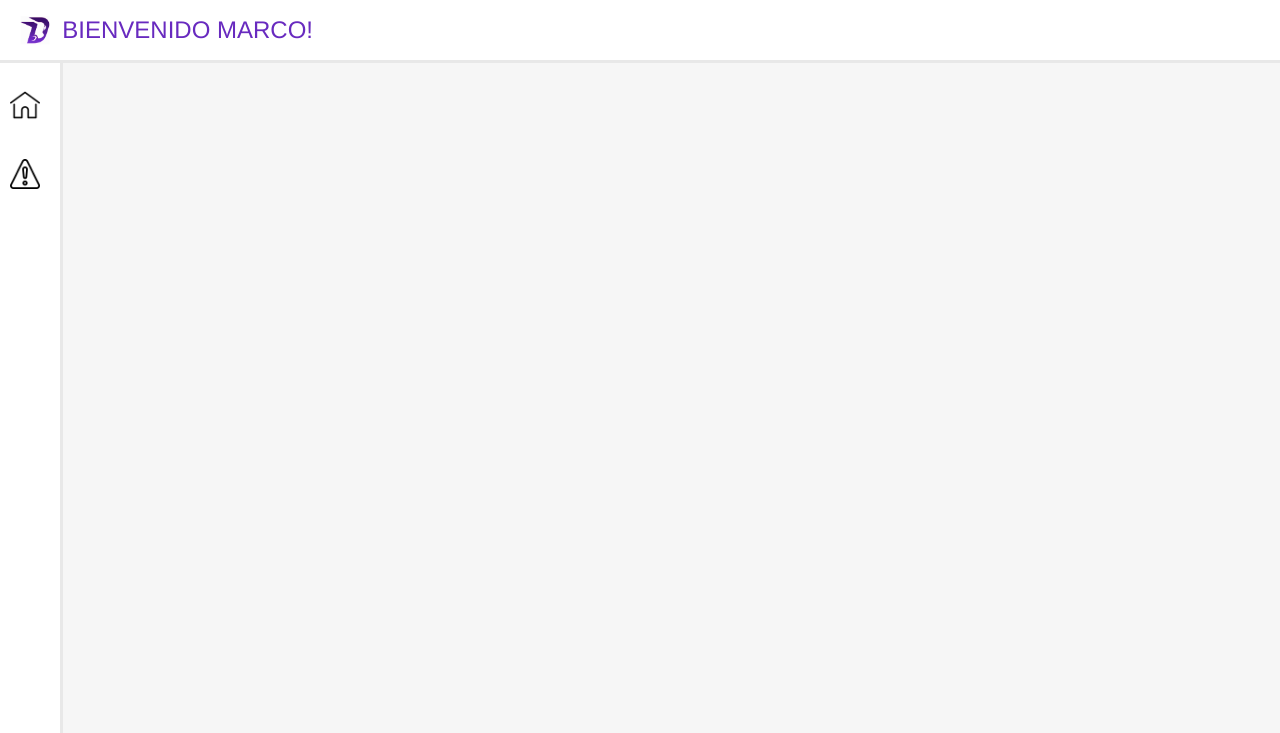
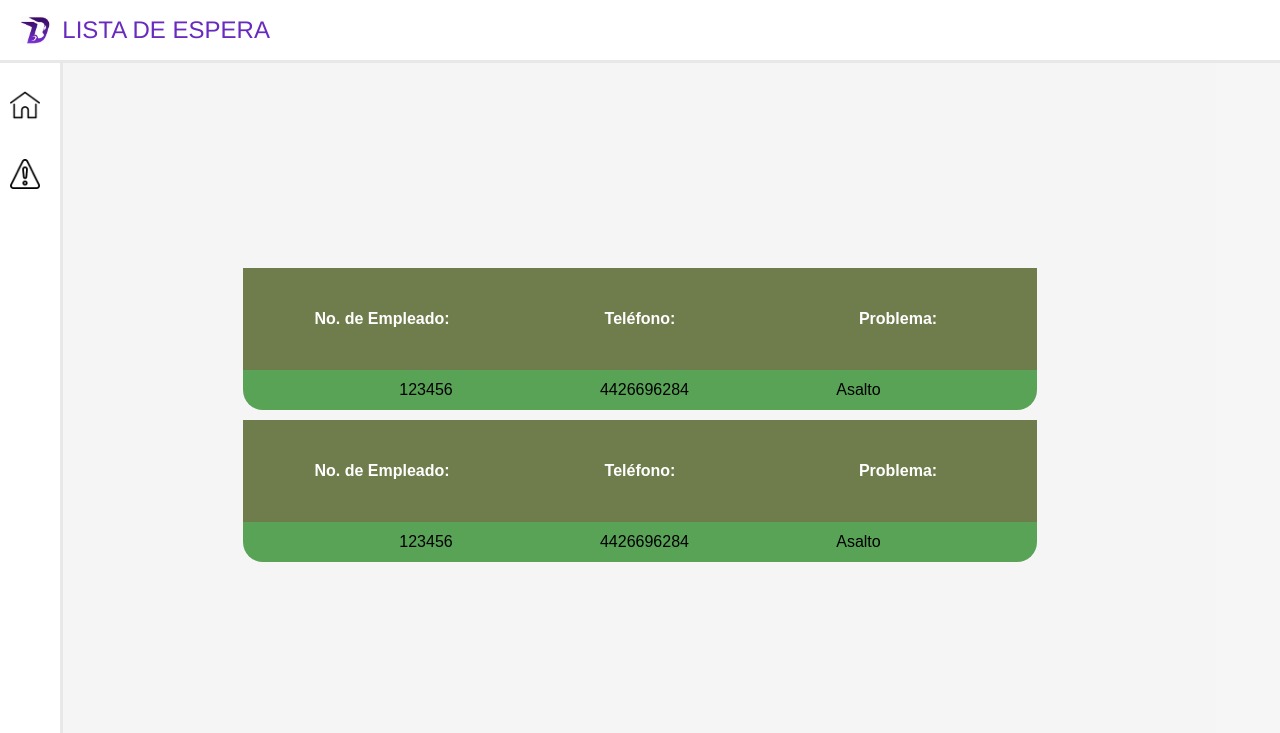
Before and after one commit to JosueMonFer/hackaton, a plain HTML site: page html/espera.html in a window 1280 px wide. Shown: the top 733 px of the page. Drawn offline with Linux system fonts and the light colour scheme.

Commit message:
dfewefgd

```diff
--- a/css/styles_espera.css
+++ b/css/styles_espera.css
@@ -75,3 +75,54 @@ nav ul li a {
     height: 30px;
     padding-bottom: 15px;
 }
+
+.dashboard {
+    font-family: Arial, sans-serif;
+    display: flex;
+    flex-wrap: wrap;
+    justify-content: center;
+    margin: auto;
+    align-items: center;
+    height: 105vh;
+    width: 90vw;
+    background-color: #f5f5f5;
+}
+
+#datos {
+    display: flex;
+    justify-content: space-evenly;
+    background-color: #6F7C4B;
+    padding: 10px;
+}
+
+#datos th{
+    font-family: Arial, sans-serif;
+    display: flex;
+    justify-content: center;
+    margin: auto;
+    align-items: center;
+    height: 10vh;
+    width: 20vw;
+    color: white;
+}
+
+#datos td{
+    font-family: Arial, sans-serif;
+    display: flex;
+    justify-content: center;
+    margin: auto;
+    align-items: center;
+    height: 10vh;
+    width: 20vw;
+    color: white;
+}
+
+#informacionDatos {
+    display: flex;
+    justify-content: space-evenly;
+    background-color: #58A356;
+    border-bottom-left-radius: 20px;
+    border-bottom-right-radius: 20px;
+    padding: 10px;
+    margin-bottom: 10px;
+}
--- a/html/espera.html
+++ b/html/espera.html
@@ -9,7 +9,7 @@
 <body>
     <div class="barraSuperior">
         <img src="../images/logo.png" alt="logo">
-        <div class="titulo">BIENVENIDO MARCO!</div>
+        <div class="titulo">LISTA DE ESPERA</div>
     </div>
 
     <div>
@@ -26,5 +26,31 @@
                             class="icono"></a></p>
             </nav>
         </div>
+
+        <div class="dashboard">
+            <table border="0">
+                <tr id="datos">
+                    <th>No. de Empleado:</th>
+                    <th>Teléfono:</th>
+                    <th>Problema:</th>
+                </tr>
+                <tr id="informacionDatos">
+                    <td>123456</td>
+                    <td>4426696284</td>
+                    <td>Asalto</td>
+                </tr>
+                <tr id="datos">
+                    <th>No. de Empleado:</th>
+                    <th>Teléfono:</th>
+                    <th>Problema:</th>
+                </tr>
+                <tr id="informacionDatos">
+                    <td>123456</td>
+                    <td>4426696284</td>
+                    <td>Asalto</td>
+                </tr>
+            </table>
+        </div>
+    </div>
 </body>
 </html>
```
